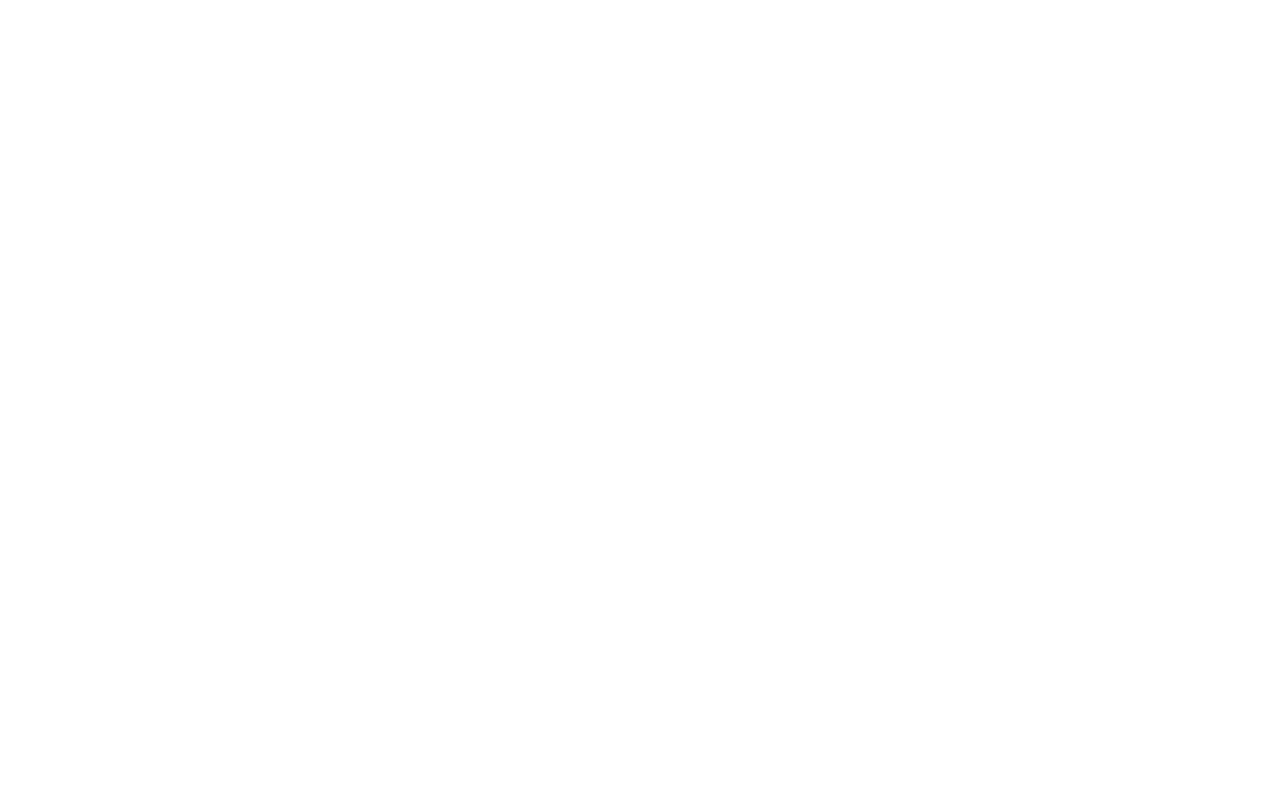
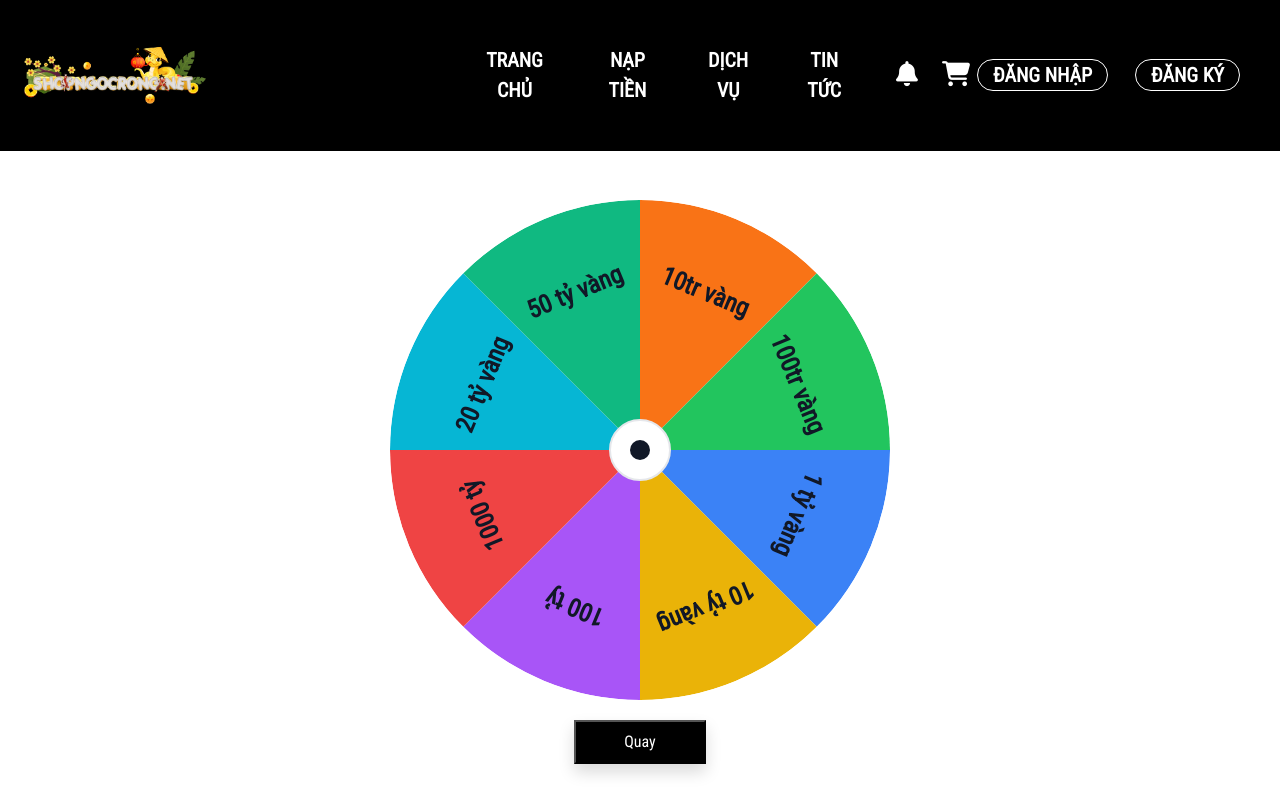
Before and after one commit to Trungduzi/fenrobytrungduzi, a React (Vite) app: page /quay-vangnro in a window 1280 px wide. Before the commit this address had no page. Built offline with nearby package versions, Linux system fonts and the light colour scheme.

Commit message:
sửa lại nạp thẻ 20:42 25/08/2025

```diff
--- a/pages/doimatkhau.jsx
+++ b/pages/doimatkhau.jsx
@@ -27,32 +27,37 @@ export default function DoiMatKhau() {
 
     const handleSubmit = async (e) => {
         e.preventDefault();
+
         let hasError = false;
         const newError = { ...error };
         const cutPassword = password.replace(/\s+/g, "");
         const cutNewPassword = newPassword.replace(/\s+/g, "");
         const cutConfirmPassword = confirmPassword.replace(/\s+/g, "");
-        if (password.trim() === newPassword.trim()) {
+
+        if (cutPassword === cutNewPassword) {
             newError.new = "Trùng mật khẩu cũ!";
+            hasError = true;
+        } else { newError.new = "" }
+
+        if (newPassword !== confirmPassword) {
+            newError.confirm = "Mật khẩu không khớp";
+            hasError = true;
+        } else { newError.confirm = "" }
+
+        if (cutNewPassword.length !== newPassword.length || cutConfirmPassword.length !== confirmPassword.length) {
+            if (cutNewPassword.length !== newPassword.length) {
+                newError.new = "Mật khẩu không được chứa dấu cách"
+            }
+            if (cutConfirmPassword.length !== confirmPassword.length) {
+                newError.confirm = "Mật khẩu không được chứa dấu cách"
+            }
+        }
+
+        setError(newError);
+        if (hasError) {
             setHideSpan(false);
-            hasError = true;
+            return;
         }
-        else {
-            newError.new = "";
-        }
-        if (cutNewPassword.length !== newPassword.length || cutConfirmPassword.length !== confirmPassword.length) {
-            newError.new = "Mật khẩu không được chứa dấu cách";
-            newError.confirm = "Mật khẩu không được chứa dấu cách";
-            setHideSpan(false);
-            hasError = true;
-        }
-        else {
-            newError.new = "";
-            newError.confirm = "";
-        }
-        setError(newError);
-        if (!hasError) {
-            setHideSpan(true);
         const res = await resetPassword({
             id: user.id,
             password,
@@ -72,14 +77,11 @@ export default function DoiMatKhau() {
         else {
             newError.old = "";
         }
-
-        }
     }
 
     return (
         <>
             <div>
-                <form onSubmit={handleSubmit}>
                 <div className="container">
                     <div className="row">
                         <div className="col-md-12 m-3">
@@ -160,7 +162,7 @@ export default function DoiMatKhau() {
                         </div>
                         <div className="col-6 offset-3 p-1">
                             <button
-                                    type="submit"
+                                onClick={handleSubmit}
                                 className="w-100 m-3 pt-1 pb-1 text-white bg-primary"
                             >
                                 Đổi Mật Khẩu
@@ -168,7 +170,6 @@ export default function DoiMatKhau() {
                         </div>
                     </div>
                 </div >
-                </form>
             </div>
         </>
     )
--- a/pages/home/minigame.jsx
+++ b/pages/home/minigame.jsx
@@ -2,6 +2,9 @@ import React from "react";
 import { useState, useEffect } from "react";
 import "./minigame.scss"
 import Swal from "sweetalert2";
+import { useNavigate } from "react-router-dom";
+
+
 const ITEMS = [
     {
         id: 1,
@@ -19,7 +22,7 @@ const ITEMS = [
         priceOld: 20000,
         priceNew: 8000,
         img: "/giveaway.gif",
-        link: "/",
+        link: "/quay-vangnro",
     },
     {
         id: 3,
@@ -97,6 +100,25 @@ const handleClick = (e) => {
 };
 
 export default function Minigame() {
+    const [user, setUser] = useState(null);
+    const navigate = useNavigate();
+
+    useEffect(() => {
+        const storedUser = localStorage.getItem("user");
+        if (storedUser) {
+            setUser(storedUser);
+        }
+    }, []);
+
+    const handleRedirect = (path) => {
+        if (user) {
+            navigate(path);
+        }
+        else {
+            navigate("/login");
+        }
+    }
+
     return (
         <>
             <div className="container">
@@ -122,11 +144,19 @@ export default function Minigame() {
                                 <span className="price new">{it.priceNew.toLocaleString("vi-VN")} đ</span>
                             </div>
 
-                            <a href={it.link} onClick={handleClick} className="buy-btn">Quay Ngay</a>
+                            {(it.id == 2) ? (
+                                <>
+                                    <a onClick={() => { handleRedirect("/quay-vangnro") }} className="buy-btn">Mua Ngay</a>
+                                </>
+                            ) : (
+                                <>
+                                    <a onClick={handleClick} className="buy-btn">Mua Ngay</a>
+                                </>
+                            )}
                         </article>
                     ))}
                 </div>
-            </div>
+            </div >
         </>
     )
 }
--- /dev/null
+++ b/pages/web/randomvang.jsx
@@ -0,0 +1,144 @@
+import React, { useMemo, useRef, useState } from "react";
+
+export default function LuckyWheel({
+    items = [
+        { label: "10tr vàng", color: "#F97316", weight: 1 },
+        { label: "100tr vàng", color: "#22C55E", weight: 1 },
+        { label: "1 tỷ vàng", color: "#3B82F6", weight: 1 },
+        { label: "10 tỷ vàng", color: "#EAB308", weight: 1 },
+        { label: "100 tỷ", color: "#A855F7", weight: 1 },
+        { label: "1000 tỷ", color: "#EF4444", weight: 1 },
+        { label: "20 tỷ vàng", color: "#06B6D4", weight: 1 },
+        { label: "50 tỷ vàng", color: "#10B981", weight: 1 },
+    ],
+    size = 500,
+    spinDuration = 5000,
+    onFinish,
+    disabled = false,
+}) {
+    const [spinning, setSpinning] = useState(false);
+    const [resultIndex, setResultIndex] = useState(null);
+    const [history, setHistory] = useState([]);
+    const wheelRef = useRef(null);
+    const currentRotationRef = useRef(100);
+
+    const totalWeight = useMemo(
+        () => items.reduce((acc, it) => acc + (it.weight ?? 1), 0),
+        [items]
+    );
+
+    const angles = useMemo(() => {
+        const n = items.length;
+        const slice = 360 / n;
+        return items.map((_, i) => ({ start: i * slice, end: (i + 1) * slice }));
+    }, [items]);
+
+    const pickWeightedIndex = () => {
+        const r = Math.random() * totalWeight;
+        let acc = 0;
+        for (let i = 0; i < items.length; i++) {
+            acc += items[i].weight ?? 1;
+            if (r <= acc) return i;
+        }
+        return items.length - 1;
+    };
+
+    const spin = () => {
+        if (spinning || items.length === 0 || disabled) return;
+
+        setSpinning(true);
+        setResultIndex(null);
+
+        const selectedIndex = pickWeightedIndex();
+
+        const n = items.length;
+        const slice = 360 / n;
+        const sliceStart = selectedIndex * slice;
+        const sliceCenter = sliceStart + slice / 2;
+        const current = ((currentRotationRef.current % 360) + 360) % 360;
+        const targetBase = 360 - sliceCenter;
+        const extraTurns = 1000 + Math.floor(Math.random() * 3);
+        let target = targetBase + extraTurns * 360;
+        target += Math.ceil((current - target) / 360) * 360;
+        const wheel = wheelRef.current;
+        if (!wheel) return;
+        wheel.style.transition = `transform ${spinDuration}ms cubic-bezier(0.12, 0.65, 0.04, 20)`;
+        wheel.style.transform = `rotate(${target}deg)`;
+        const cleanup = () => {
+            wheel.style.transition = "";
+            currentRotationRef.current = target;
+            setSpinning(false);
+            setResultIndex(selectedIndex);
+            setHistory((h) => [{ index: selectedIndex, ts: Date.now() }, ...h].slice(0, 10));
+            onFinish?.({ index: selectedIndex, item: items[selectedIndex] });
+            wheel.removeEventListener("transitionend", cleanup);
+        };
+        wheel.addEventListener("transitionend", cleanup);
+    };
+
+    const r = size / 2;
+    const cx = r;
+    const cy = r;
+
+    const makeSlicePath = (startDeg, endDeg) => {
+        const rad = (a) => (a * Math.PI) / 180;
+        const x1 = cx + r * Math.sin(rad(startDeg));
+        const y1 = cy - r * Math.cos(rad(startDeg));
+        const x2 = cx + r * Math.sin(rad(endDeg));
+        const y2 = cy - r * Math.cos(rad(endDeg));
+        const largeArc = endDeg - startDeg <= 180 ? 0 : 5;
+        return `M ${cx} ${cy} L ${x1} ${y1} A ${r} ${r} 0 ${largeArc} 1 ${x2} ${y2} Z`;
+    };
+
+    return (
+        <div className="w-full flex flex-col items-center gap-6" style={{ width: "100vw", textAlign: "center" }}>
+            <div className="relative" style={{ width: "100%", height: size, borderRadius: "50%", textAlign: "center" }}>
+                <svg
+                    ref={wheelRef}
+                    width={size}
+                    height={size}
+                    viewBox={`0 0 ${size} ${size}`}
+                    className="rounded-full shadow-2xl bg-white"
+                    style={{ transform: `rotate(${currentRotationRef.current}degn)`, borderRadius: "50%", textAlign: "center" }}
+                >
+                    {angles.map((a, i) => (
+                        <g key={i}>
+                            <path d={makeSlicePath(a.start, a.end)} fill={items[i].color || "#ddd"} />
+                            <text
+                                x={cx}
+                                y={cy - r * 0.65}
+                                fontSize={Math.max(12, Math.floor(size * 0.05))}
+                                fontWeight="700"
+                                textAnchor="middle"
+                                fill="#111827"
+                                transform={`rotate(${a.start + (a.end - a.start) / 2} ${cx} ${cy})`}
+                                style={{ userSelect: "none" }}
+                            >
+                                {items[i].label}
+                            </text>
+                        </g>
+                    ))}
+
+                    <circle cx={cx} cy={cy} r={Math.max(24, r * 0.12)} fill="#fff" stroke="#e5e7eb" strokeWidth="2" />
+                    <circle cx={cx} cy={cy} r={Math.max(8, r * 0.04)} fill="#111827" />
+                </svg>
+            </div>
+
+            <div className="flex items-center gap-3">
+                <button
+                    onClick={spin}
+                    disabled={spinning || disabled}
+                    className="px-5 py-2 rounded-2xl shadow bg-black text-white disabled:opacity-50 disabled:cursor-not-allowed"
+                    style={{ marginTop: 20 }}
+                >
+                    {spinning ? "Đang quay..." : "Quay"}
+                </button>
+                {resultIndex !== null && (
+                    <div className="text-sm text-gray-700" style={{ marginTop: 10 }}>
+                        Kết quả: <span className="font-semibold">Bạn trúng {items[resultIndex].label}</span>
+                    </div>
+                )}
+            </div>
+        </div>
+    );
+}
--- a/src/App.jsx
+++ b/src/App.jsx
@@ -28,6 +28,7 @@ import DoiMatKhau from '../pages/doimatkhau.jsx';
 import PopUp from '../components/popup.jsx';
 import Tamthoi from '../components/tamthoi.jsx';
 import Muathe from '../pages/muathe.jsx';
+import LuckyWheel from '../pages/web/randomvang.jsx';
 
 function App() {
   return (
@@ -59,6 +60,18 @@ function App() {
             <Header />
             <Login />
           </>}
+        />
+
+        <Route
+          path="/quay-vangnro"
+          element={
+            <>
+              <Header />
+              <div style={{ position: "absolute", top: 200 }}>
+                <LuckyWheel />
+              </div>
+            </>
+          }
         />
 
 
```
Lines whose indentation alone changed are shown as unchanged.
